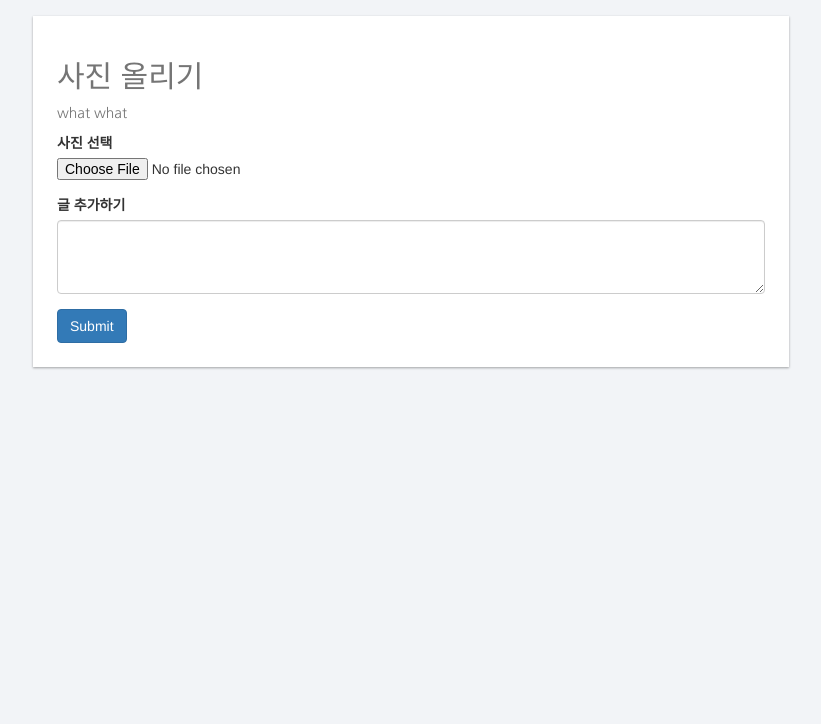
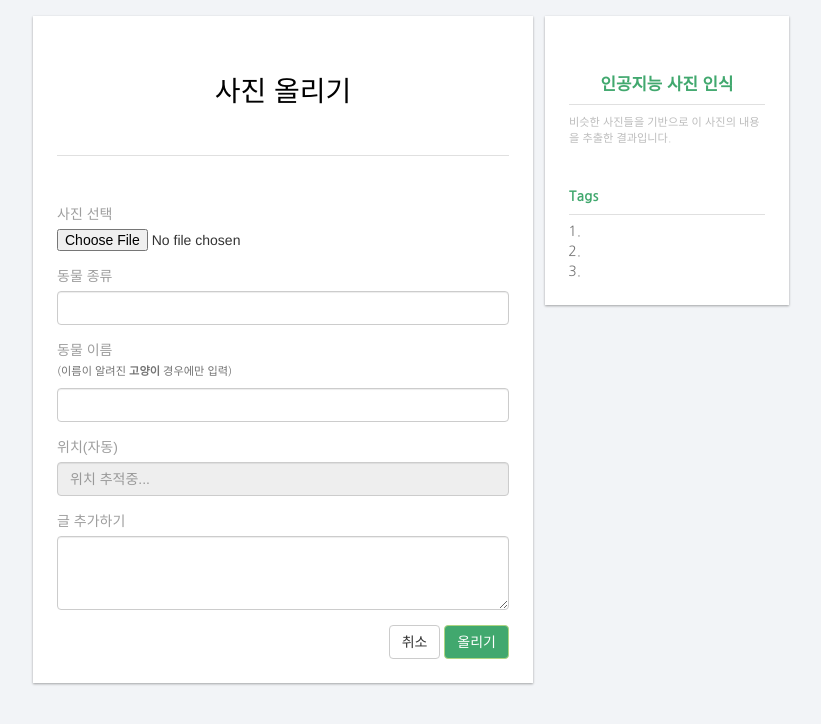
Before and after one commit to terrykwon/wildcamp, a PHP site: page /wildcamp/add-post.html in a window 1280 px wide. Shown: the top 724 px of the page, without its empty margins (229-1050 px from the left). Run offline with PHP 8.4, Linux system fonts and the light colour scheme.

Commit message:
Update picture-wall and add-post

```diff
--- a/add-post.html
+++ b/add-post.html
@@ -24,8 +24,81 @@
 
 	<!-- Custom styles for this template -->
 	<link href="resources/css/picture-wall.css" rel="stylesheet" type="text/css">
+	<link href="resources/css/add-post.css" rel="stylesheet" type="text/css">
 
 	<!--     <script src="http://ajax.googleapis.com/ajax/libs/jquery/1.9.0/jquery.min.js"></script> -->
+
+	<script type="text/javascript" defer>
+		// HTML5의 geolocation으로 사용할 수 있는지 확인합니다
+		if (navigator.geolocation) {
+
+		    // GeoLocation을 이용해서 접속 위치를 얻어옵니다
+		    navigator.geolocation.getCurrentPosition(function(position) {
+
+		        var lat = position.coords.latitude, // 위도
+		            lon = position.coords.longitude; // 경도
+
+		            x = document.getElementById('location');
+		            x.innerHTML = lat;
+		            x.value = lat + ", " + lon;
+
+		        });
+
+		} else { // HTML5의 GeoLocation을 사용할 수 없을때 마커 표시 위치와 인포윈도우 내용을 설정합니다
+
+			var locPosition = new daum.maps.LatLng(37.565757, 126.938541),
+			message = '위치를 확인할 수 없어요..:('
+
+		}
+	</script>
+
+	<script type="text/javascript">
+	    $(function() {
+	        var params = {
+	            // Request parameters
+	            "visualFeatures": "Categories,Description,Color",
+	            "details": "",
+	            "language": "en",
+	        };
+
+	        $.ajax({
+	            url: "https://southeastasia.api.cognitive.microsoft.com/vision/v1.0/analyze?" + $.param(params),
+
+	            beforeSend: function(xhrObj){
+	                // Request headers
+	                xhrObj.setRequestHeader("Content-Type","application/json");
+
+	                // NOTE: Replace the "Ocp-Apim-Subscription-Key" value with a valid subscription key.
+	                xhrObj.setRequestHeader("Ocp-Apim-Subscription-Key", "5bcd5f1600194ff0b245ba42eb924a99");
+	            },
+
+	            type: "POST",
+
+	            // Request body
+	            data: '{"url": "<?php echo $row[DB_PHOTO_URL];?>"}',
+	        })
+
+	        .done(function(data) {
+	            // Show formatted JSON on webpage.
+	            $("#responseTextArea").val(JSON.stringify(data, null, 2));
+	            desc = data.description;
+	            // alert(desc.captions[0].text);
+	            $("#recog-desc").val(desc.captions[0].text);
+	            document.getElementById('recog-desc').innerHTML = "\"" + desc.captions[0].text + "\"";
+	            document.getElementById('recog-tag1').innerHTML = desc.tags[0];
+	            document.getElementById('recog-tag2').innerHTML = desc.tags[1];
+	            document.getElementById('recog-tag3').innerHTML = desc.tags[2];
+
+	        })
+
+	        .fail(function(jqXHR, textStatus, errorThrown) {
+	            // Display error message.
+	            var errorString = (errorThrown === "") ? "Error. " : errorThrown + " (" + jqXHR.status + "): ";
+	            errorString += (jqXHR.responseText === "") ? "" : jQuery.parseJSON(jqXHR.responseText).message;
+	            alert(errorString);
+	        });
+	    });
+	</script>
 
 </head>
 
@@ -35,45 +108,73 @@
 
 		<!-- Upload photo -->
 		<div class="row new-item">
-			<div class="col-sm-12 less-padding">
+			<div class="col-sm-8 less-padding">
 				<div class="container-card">
 					<h2>사진 올리기</h2>
-					<p id="demo">what what </p>
+
+					<div class="horizontal-divider-2"></div>
 
 					<form action="add-post.php" method="post" enctype="multipart/form-data">
 
 						<div class="form-group">
 							<label>사진 선택</label>
-						  <input type="file" class="form-control-file" name="photo" id="inputPhoto" accept="image/*;capture=camera">
+							<input type="file" class="form-control-file" name="photo" id="photo" accept="image/*;capture=camera">
+						</div>
+
+						<div class="form-group">
+							<label>동물 종류</label>
+							<input type="text" class="form-control" name="species" id="species">
+						</div>
+
+						<div class="form-group">
+							<label>동물 이름</label>
+							<p class="help-block">(이름이 알려진 <b>고양이</b> 경우에만 입력)</p>
+							<input type="text" class="form-control" name="animal_id" id="animal_id">
+						</div>
+
+						<div class="form-group">
+							<label>위치(자동)</label>
+							<input type="text" class="form-control" id="location" name="location" readonly="true" placeholder="위치 추적중...">
 						</div>
 
 						<div class="form-group">
 							<label>글 추가하기</label>
-					    <textarea class="form-control" name="description" id="inputDescription" rows="3"></textarea>
+							<textarea class="form-control" name="description" id="description" rows="3"></textarea>
 						</div>
 
+						<div class="text-right">
+							<button type="reset" class="btn btn-default">취소</button>
+							<button type="submit" class="btn btn-primary">올리기</button>
+						</div>
 
-					  <button type="submit" class="btn btn-primary">Submit</button>
 					</form>
 				</div>
 			</div>
+
+			<div class="col-sm-4 less-padding">
+				<div class="container-card supplement">
+					<h2>인공지능 사진 인식</h2>
+					<div class="horizontal-divider"></div>
+					<h6>비슷한 사진들을 기반으로 이 사진의 내용을 추출한 결과입니다.</h6>
+					<div class="recog-result-desc">
+						<h5 id="recog-desc"></h5>
+					</div>
+					<h3>Tags</h3>
+					<div class="horizontal-divider"></div>
+					<ol>
+						<li id="recog-tag1"></li>
+						<li id="recog-tag2"></li>
+						<li id="recog-tag3"></li>
+					</ol>
+				</div>
 			</div>
 
+		<!-- row -->
 		</div>
 
-	<script type="text/javascript">
-		var x = document.getElementById("demo");
-		function getLocation() {
-		    if (navigator.geolocation) {
-		        navigator.geolocation.getCurrentPosition(showPosition);
-		    } else {
-		        x.innerHTML = "Geolocation is not supported by this browser.";
-		    }
-		}
-		function showPosition(position) {
-		    x.innerHTML = "Latitude: " + position.coords.latitude +
-		    "<br>Longitude: " + position.coords.longitude;
-		}
-	</script>
+	<!-- container -->
+	</div>
 </body>
+
+
 </html>
--- a/post.php
+++ b/post.php
@@ -39,7 +39,7 @@
 	</div>
 </div>
 
-<script type="text/javascript">
+<!-- <script type="text/javascript">
     $(function() {
         var params = {
             // Request parameters
@@ -85,4 +85,4 @@
             alert(errorString);
         });
     });
-</script>
+</script> -->
--- /dev/null
+++ b/resources/css/add-post.css
@@ -0,0 +1,38 @@
+
+h2 {
+	font-size: 2em;
+	font-weight: 400;
+	color: #000000;
+	text-align: center;
+	margin-top: 36px;
+
+}
+
+label {
+	color: #9E9E9E;
+	font-weight: 400;
+}
+
+.horizontal-divider-2 {
+	background-color: #e0e0e0;
+	height: 1px;
+	width: 100%;
+	margin-top: 48px;
+	margin-bottom: 48px;
+}
+
+.btn-primary {
+	background-color: #41A86E;
+	border-color: #AED581;
+}
+
+.btn-primary:hover {
+	background-color: #2D754D;
+	border-color: #AED581;
+}
+
+p.help-block {
+	font-size: 0.8em;
+	margin-bottom: 8px;
+	margin-top: -2px;
+}
```
Also changed, not shown: add-post.php (+40 -4 lines), picture-wall.php (+7 -7 lines), uploads/A1.jpg (added), uploads/A11.jpg (added), uploads/A20.jpg (added), uploads/A4.jpg (added), uploads/BytuapVCMAI1aXM.jpg (added). Lines whose indentation alone changed are shown as unchanged.
